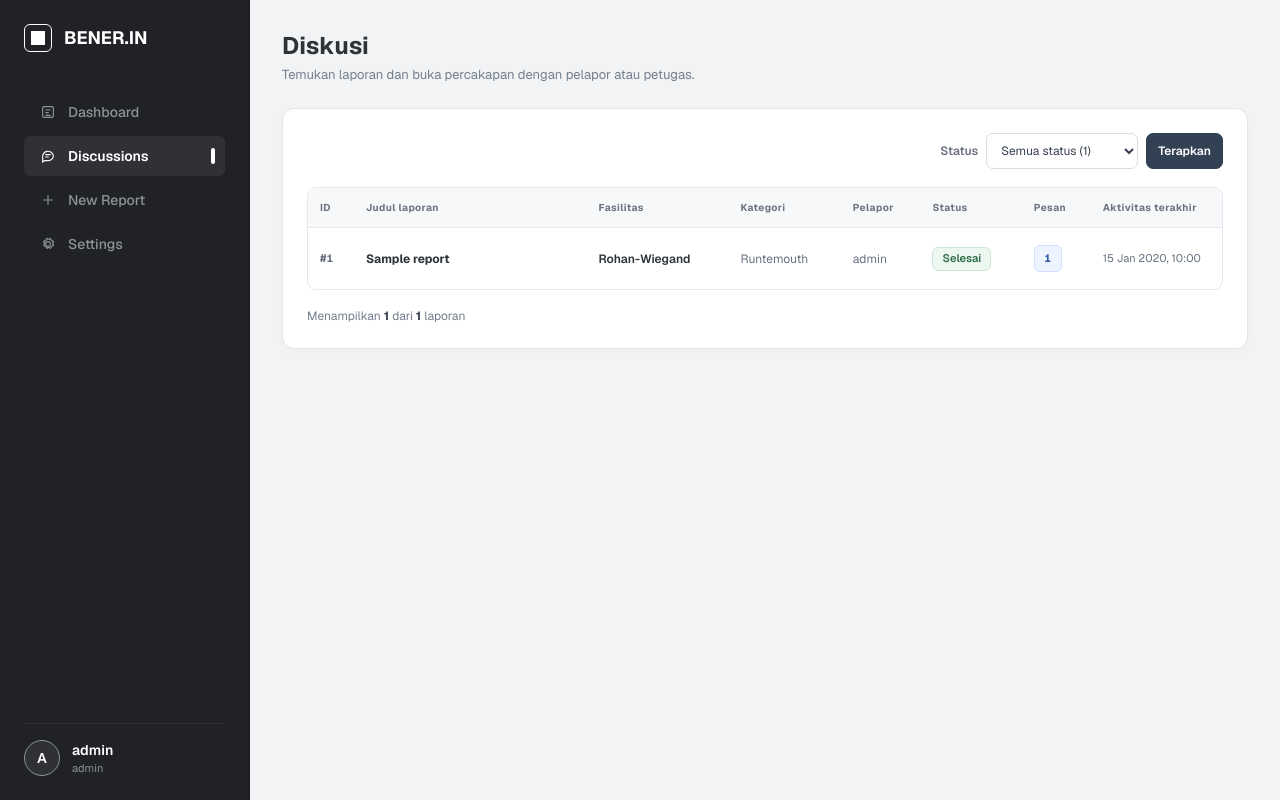
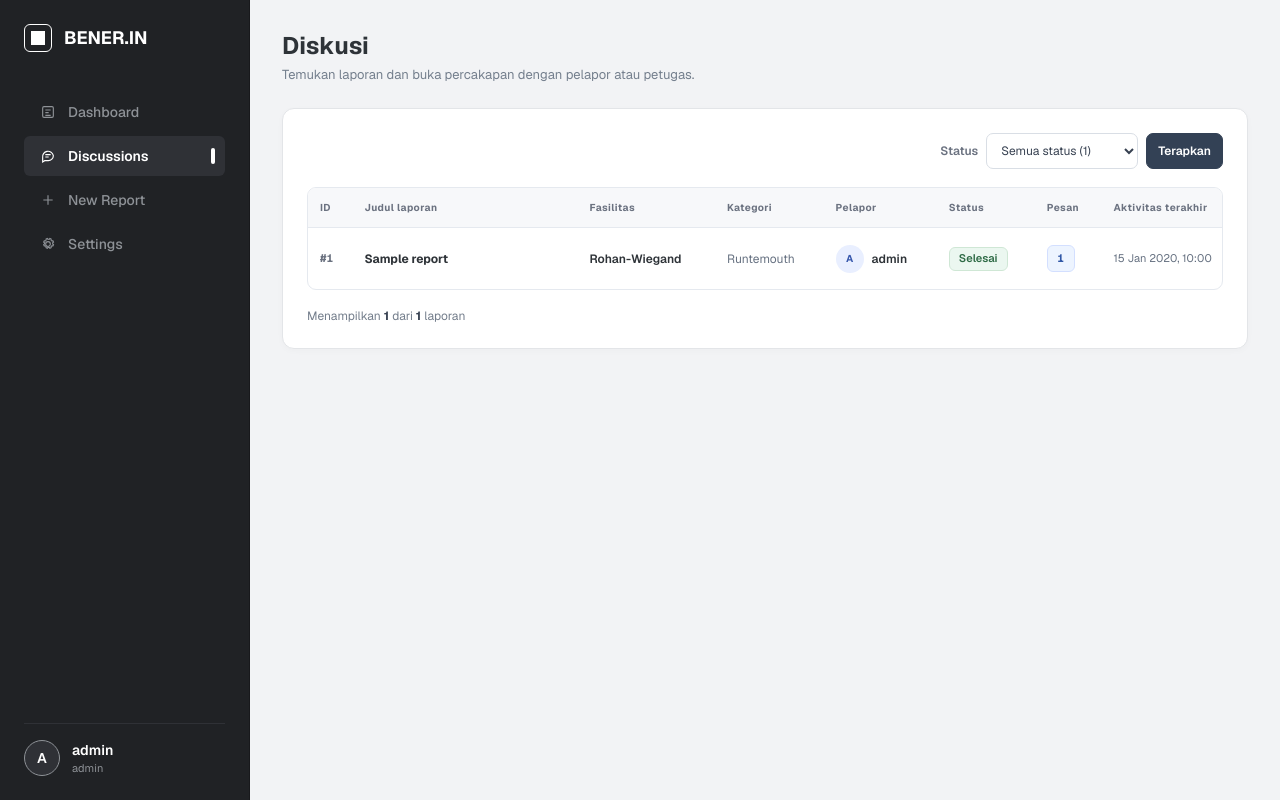
Before and after one commit to Th3Albatross/BENER.IN, a Laravel app: page /discussions in a window 1280 px wide. Run offline with Laravel 12, Linux system fonts and the light colour scheme; a user stored in the database is signed in; data comes from the database, SQL or seed files in the repository; tables that the repository leaves empty hold one stand-in row (values such as "Sample post"); style sheets or scripts are compiled from the project's sources.

Commit message:
Added profile pictures to discussion

```diff
--- a/app/Http/Controllers/ResponsesController.php
+++ b/app/Http/Controllers/ResponsesController.php
@@ -4,14 +4,21 @@ namespace App\Http\Controllers;
 
 use App\Models\Report;
 use App\Models\User;
+use App\Services\ScramblrService;
 use Illuminate\Http\Request;
-use Illuminate\Validation\ValidationException;
+use Illuminate\Support\Facades\Storage;
 
 class ResponsesController
 {
     private const STAFF_ROLES = ['petugas', 'attendant', 'staff', 'admin'];
 
     private const VALID_STATUSES = ['all', 'Pending', 'Resolved', 'Rejected'];
+
+    private const PROFILE_PHOTO_EXTENSIONS = ['jpg', 'jpeg', 'png', 'webp'];
+
+    public function __construct(
+        protected ScramblrService $scramblrService
+    ) {}
 
     public function index(Request $request)
     {
@@ -58,6 +65,10 @@ class ResponsesController
             ->paginate(10)
             ->withQueryString();
 
+        $reports->getCollection()->each(function (Report $report): void {
+            $this->attachProfilePhotoUrl($report->user);
+        });
+
         return view('discussion.index', [
             '_reports' => $reports,
             '_statusFilter' => $statusFilter,
@@ -82,15 +93,23 @@ class ResponsesController
             403
         );
 
+        $this->attachProfilePhotoUrl($report->user);
+        $this->attachProfilePhotoUrl($user);
+
         $responses = $report->responses()
             ->with('user:id,name,role')
             ->orderBy('created_at')
             ->orderBy('id')
             ->get();
 
+        $responses->each(function ($response): void {
+            $this->attachProfilePhotoUrl($response->user);
+        });
+
         return view('discussion.show', [
             '_report' => $report,
             '_responses' => $responses,
+            '_currentUser' => $user,
         ]);
     }
 
@@ -151,6 +170,39 @@ class ResponsesController
             ->with('success', 'Pesan berhasil diperbarui.');
     }
 
+    /** Attach a temporary URL served through the existing private blob route. */
+    private function attachProfilePhotoUrl(?User $user): void
+    {
+        if (!$user) {
+            return;
+        }
+
+        $path = $this->findProfilePhotoPath($user);
+        $user->setAttribute(
+            'profile_photo_url',
+            $path
+                ? route('blob.serve', [
+                    'scrambldToken' => $this->scramblrService->Scramble($path),
+                ])
+                : null
+        );
+    }
+
+    private function findProfilePhotoPath(User $user): ?string
+    {
+        $disk = Storage::disk('local');
+        $directory = 'profile-photos/' . $user->getKey();
+
+        foreach (self::PROFILE_PHOTO_EXTENSIONS as $extension) {
+            $path = $directory . '/avatar.' . $extension;
+            if ($disk->exists($path)) {
+                return $path;
+            }
+        }
+
+        return null;
+    }
+
     private function isStaff(User $user): bool
     {
         return in_array(mb_strtolower((string) $user->role), self::STAFF_ROLES, true);
--- a/resources/css/discussion-index.css
+++ b/resources/css/discussion-index.css
@@ -170,6 +170,43 @@
 
 .discussion-strong-cell {
     color: #2e3338 !important;
+    font-weight: 600;
+}
+
+.discussion-reporter {
+    display: flex;
+    align-items: center;
+    gap: 8px;
+    min-width: 0;
+}
+
+.discussion-reporter-avatar {
+    display: inline-flex;
+    flex: 0 0 28px;
+    align-items: center;
+    justify-content: center;
+    width: 28px;
+    height: 28px;
+    overflow: hidden;
+    color: #3657ac;
+    background: #e9efff;
+    border-radius: 50%;
+    font-size: 10px;
+    font-weight: 750;
+}
+
+.discussion-reporter-avatar img {
+    display: block;
+    width: 100%;
+    height: 100%;
+    border-radius: inherit;
+    object-fit: cover;
+}
+
+.discussion-reporter-name {
+    min-width: 0;
+    overflow-wrap: anywhere;
+    color: #2e3338;
     font-weight: 600;
 }
 
--- a/resources/views/discussion/index.blade.php
+++ b/resources/views/discussion/index.blade.php
@@ -77,7 +77,19 @@
                             </td>
                             <td class="discussion-strong-cell">{{ $report->facility?->name ?? '—' }}</td>
                             <td>{{ $report->category?->name ?? 'Tanpa kategori' }}</td>
-                            <td>{{ $report->user?->name ?? 'Pengguna' }}</td>
+                            <td>
+                                @php $reporterName = $report->user?->name ?? 'Pengguna'; @endphp
+                                <div class="discussion-reporter">
+                                    <span class="discussion-reporter-avatar" aria-hidden="true">
+                                        @if ($report->user?->profile_photo_url)
+                                            <img src="{{ $report->user->profile_photo_url }}" alt="" loading="lazy" decoding="async">
+                                        @else
+                                            {{ mb_strtoupper(mb_substr((string) $reporterName, 0, 1)) }}
+                                        @endif
+                                    </span>
+                                    <span class="discussion-reporter-name">{{ $reporterName }}</span>
+                                </div>
+                            </td>
                             <td>
                                 <span class="discussion-status {{ $statusClass }}">
                                     {{ $statusLabels[$report->status] ?? $report->status }}
```
Also changed, not shown: resources/css/discussion.css (+8 -1 lines), resources/views/discussion/show.blade.php (+21 -1 lines).
